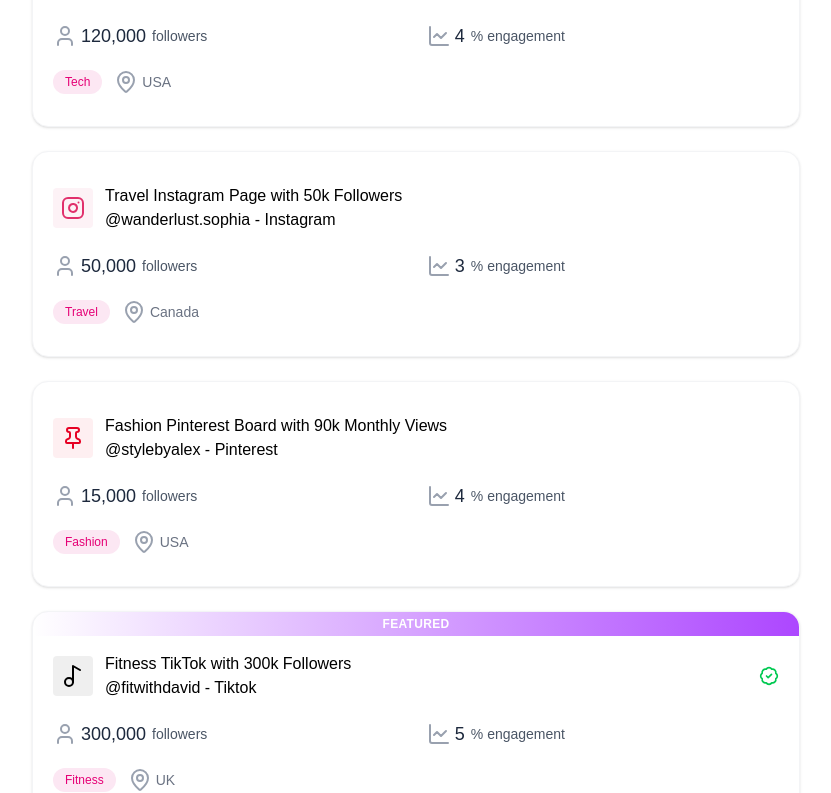
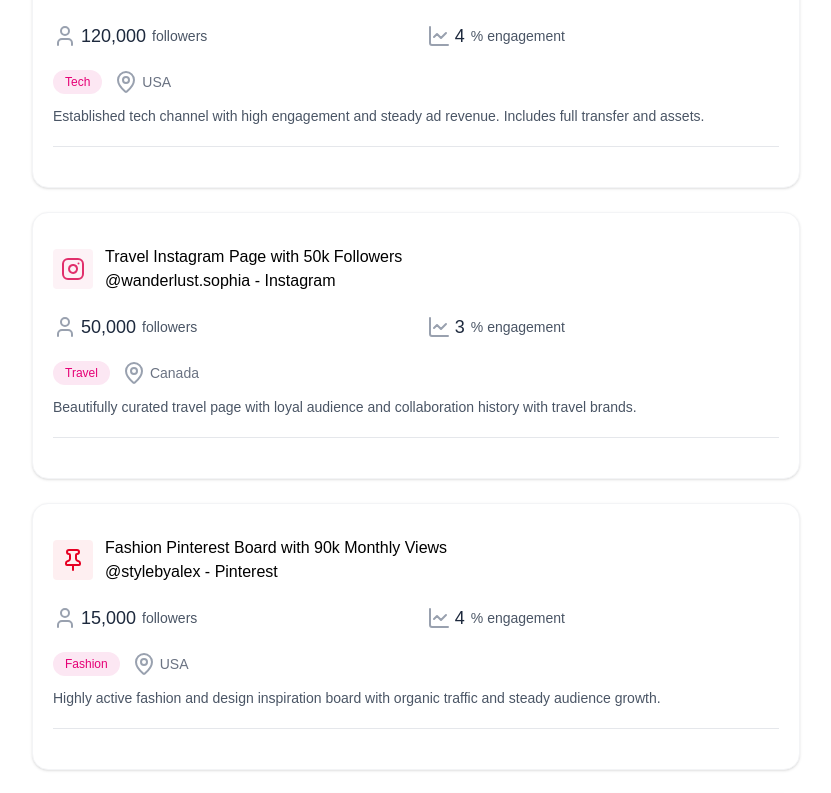
Before and after one commit to waibaBikash/Flipearn, a React (Vite) app in the folder client/: page / in a window 1280 px wide. Shown: the part 839-1632 px from the top of the page, without its empty margins (224-1055 px from the left). Built offline with nearby package versions, Linux system fonts and the light colour scheme; no server answers; a web font is replaced by a local one.

Commit message:
feat: add description display in ListingCard component

```diff
--- a/client/src/components/ListingCard.jsx
+++ b/client/src/components/ListingCard.jsx
@@ -62,6 +62,10 @@ const ListingCard = ({listing}) => {
            </div>
          )}
       </div>
+      {/* description */}
+      <p className='text-sm text-gray-600 mb-4 line-clamp-2'>{listing.description}</p>
+
+      <hr className='my-5 border-gray-200' />
    </div>
     </div>
   )
```
